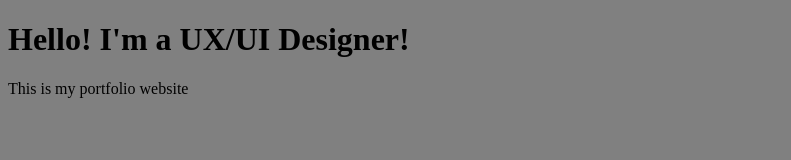
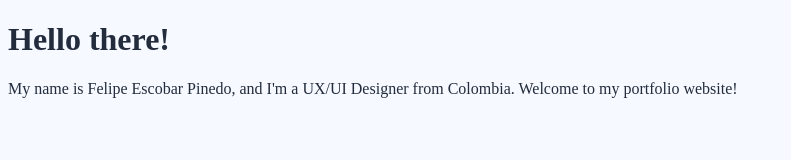
Before and after one commit to felipeescobarp/felipeescobarp.github.io, a plain HTML site: page unit_1/index.html in a window 1280 px wide. Shown: the whole page, without its empty margins (0-791 px from the left). Drawn offline with Linux system fonts and the light colour scheme.

Commit message:
Updates to content
Changed title and body content. Changed color to background and text.

```diff
--- a/unit_1/css/style.css
+++ b/unit_1/css/style.css
@@ -1,8 +1,8 @@
 
 body {
-	background-color: gray;
+	background-color: #f6f9ff;
 }
 
 h1, p {
-	color: black;
+	color: #222C3C;
 }
--- a/unit_1/index.html
+++ b/unit_1/index.html
@@ -1,12 +1,12 @@
 <!DOCTYPE html>
 <html>
 <head>
-	<title>Felipe Escobar Pinedo</title>
+	<title>Felipe's Portfolio</title>
 	<link rel="stylesheet" type="text/css" href="css/style.css">
 </head>
 
 <body>
-	<h1>Hello! I'm a UX/UI Designer!</h1>
-	<p>This is my portfolio website</p>
+	<h1>Hello there!</h1>
+	<p>My name is Felipe Escobar Pinedo, and I'm a UX/UI Designer from Colombia. Welcome to my portfolio website!</p>
 </body>
 </html>
```
Also changed, not shown: 2 other files.
